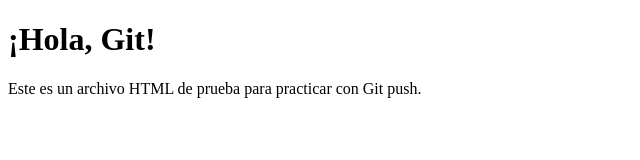
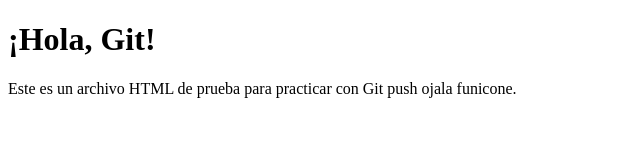
Before and after one commit to Snayder018/new-intento, a plain HTML site: page index.html in a window 1280 px wide. Shown: the whole page, without its empty margins (0-640 px from the left). Drawn offline with Linux system fonts and the light colour scheme.

Commit message:
Tu mensaje descriptivo sobre los cambios en index.html

```diff
--- a/index.html
+++ b/index.html
@@ -7,6 +7,9 @@
   </head>
   <body>
     <h1>¡Hola, Git!</h1>
-    <p>Este es un archivo HTML de prueba para practicar con Git push.</p>
+    <p>
+      Este es un archivo HTML de prueba para practicar con Git push ojala
+      funicone.
+    </p>
   </body>
 </html>
```
